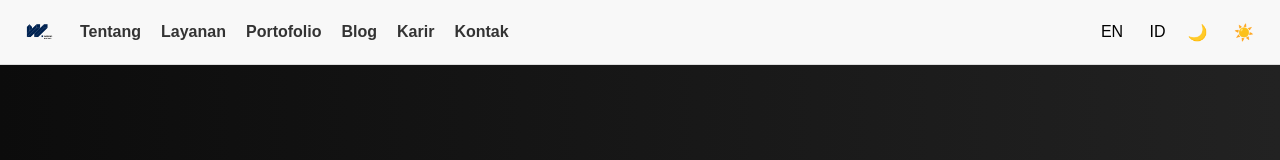
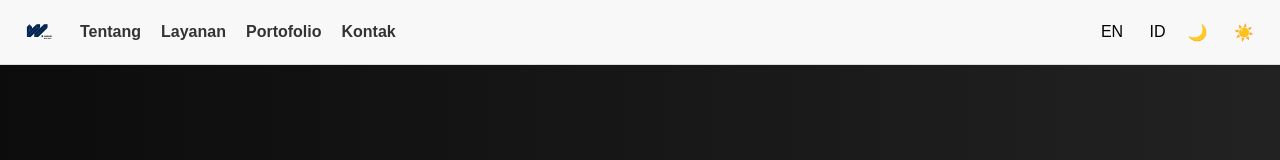
Before and after one commit to andarass/warkod.id, a plain HTML site: page index.html in a window 1280 px wide. Shown: the top 160 px of the page. Drawn offline with nearby package versions, Linux system fonts and the light colour scheme; a script that the page names is missing.

Commit message:
Add some many page

```diff
--- a/index.html
+++ b/index.html
@@ -20,8 +20,6 @@
                     <li><a href="#">Tentang</a></li>
                     <li><a href="#">Layanan</a></li>
                     <li><a href="#">Portofolio</a></li>
-                    <li><a href="#">Blog</a></li>
-                    <li><a href="#">Karir</a></li>
                     <li><a href="#">Kontak</a></li>
                 </ul>
             </nav>
```
Also changed, not shown: kontak.html (added), layanan.html (added), portofolio.html (added).
